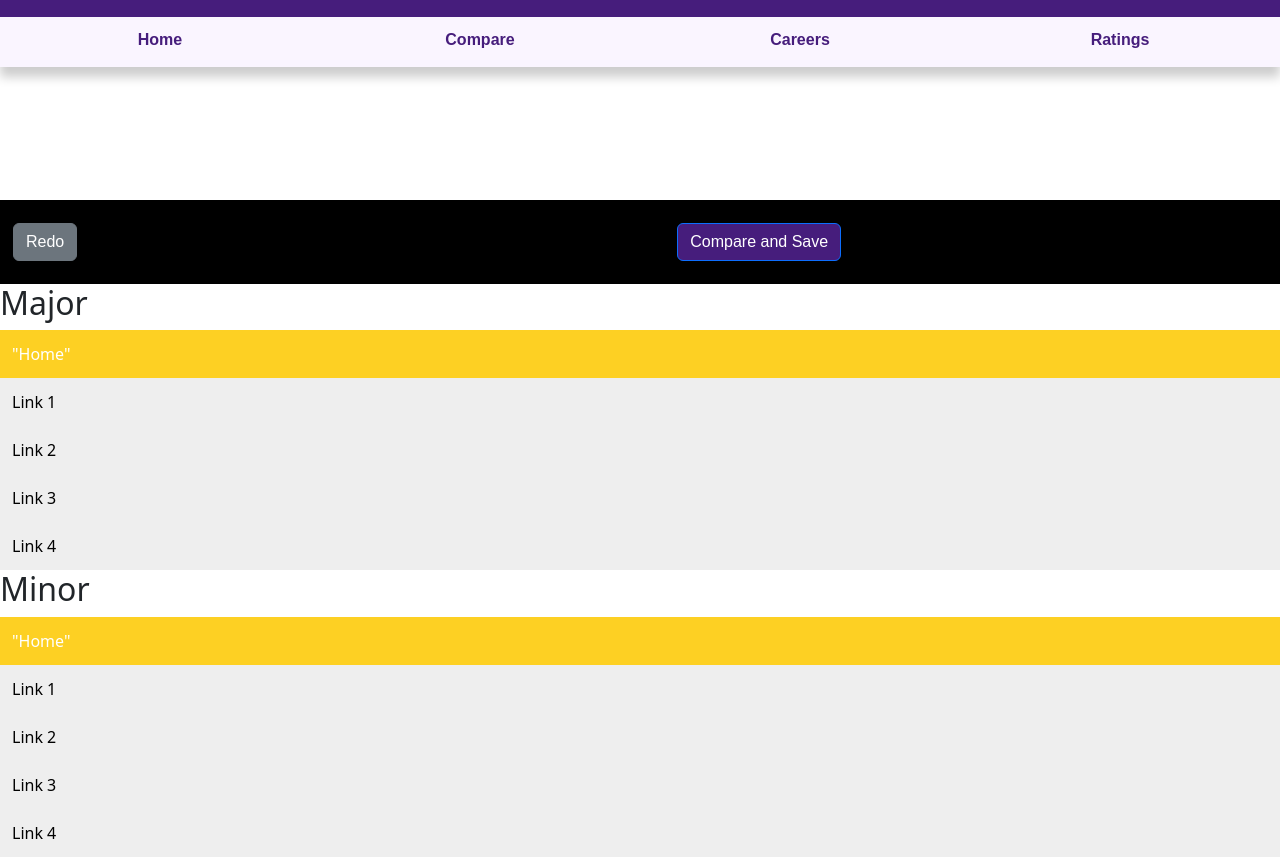
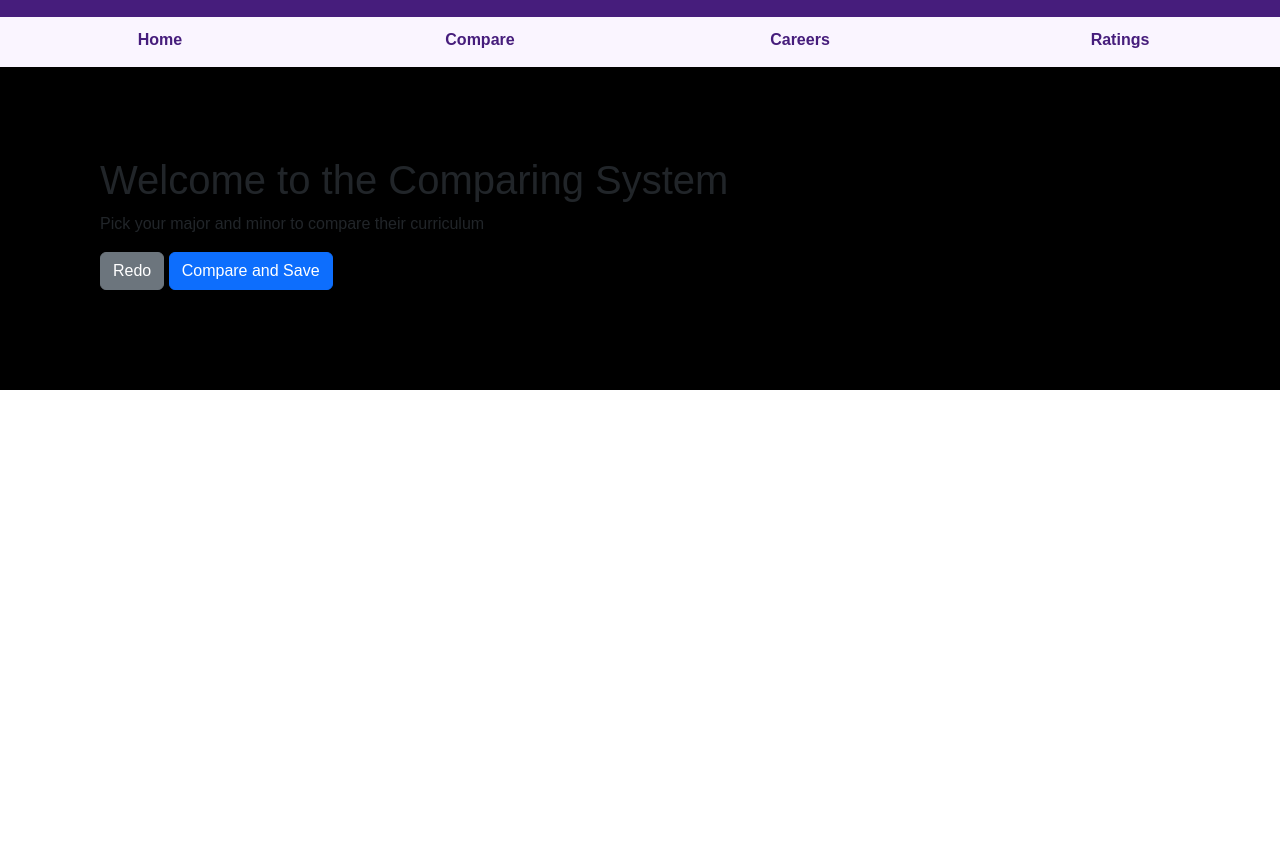
Before and after one commit to OliStew/TigerPlan, a plain HTML site: page comparindex.html in a window 1280 px wide. Shown: the part 72-929 px from the top of the page. After the commit the page ends 800 px from the top, so only its background shows below. Drawn offline with nearby package versions, Linux system fonts and the light colour scheme.

Commit message:
wswdwefrewr

```diff
--- a/compare_style.css
+++ b/compare_style.css
@@ -1,5 +1,14 @@
 
-.Welcome .welcomebtn{
+.Welcome {
+    font-family: Arial, Times, serif;
+    padding: 100px;
+    margin-top: 10%;
+    background-color: black;
+
+}
+
+/* Old code */
+/* .Welcome .welcomebtn{
     font-family: Arial, Times, serif;
     font-size: xx-large;
     border: 3px solid rgb(0, 0, 0);
@@ -111,4 +120,4 @@
   background-color: #FDD023;
   color: white;
 
-}
+} */
--- a/comparindex.html
+++ b/comparindex.html
@@ -12,6 +12,9 @@
     <link rel="stylesheet" href="styles.css">
     <link rel="stylesheet" href="compare_style.css">
 
+</head>
+<body>
+    <!-- ** "Div" code should always go into the body, not the head **-->
 
     <!--Olivia's Code for body and navigation bar-->
     <!-- Top LOGO, Profile and Search Bar-->
@@ -35,9 +38,8 @@
     <!--End of Olivia's Code for body and navigation bar-->
 
 
-</head>
-<body>
     <div class = "Welcome">
+
         <h1>Welcome to the Comparing System</h1>
         <p> Pick your major and minor to compare their curriculum</p>
 
@@ -45,11 +47,12 @@
         <button class="btn btn-secondary">Redo</button> <!--Redo button-->
         <button class="btn btn-primary">Compare and Save</button> <!--Compare and Save button-->
         </div>
+
     </div>
 
 
 
-    <div class="Major">
+    <!-- <div class="Major">
         <h2>Major</h2>
         <a href="#" class="active">"Home"</a>
         <a href="#">Link 1</a>
@@ -65,7 +68,7 @@
         <a href="#">Link 2</a>
         <a href="#">Link 3</a>
         <a href="#">Link 4</a>
-    </div>
+    </div> -->
 
 
 
```
